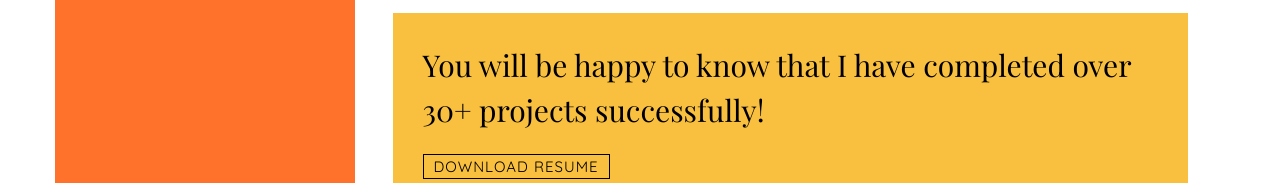
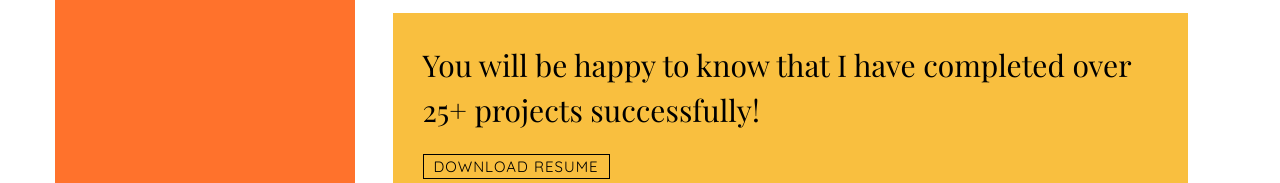
Before and after one commit to Mrjaggu/about_me, a plain HTML site: page index.html in a window 1280 px wide. Shown: the part 485-668 px from the top of the page. Drawn offline with nearby package versions, Linux system fonts and the light colour scheme; files that its build step writes are made by us from their sources; files whose address does not match are found by name; a web font is replaced by a local one.

Commit message:
Update index.html

```diff
--- a/index.html
+++ b/index.html
@@ -111,7 +111,7 @@
                     <div class="row">
 				        <div class="col-md-12 animate-box" data-animate-effect="fadeInLeft">
 				            <div class="hire">
-								<h2>You will be happy to know that I have completed over 30+ projects successfully!</h2>
+								<h2>You will be happy to know that I have completed over 25+ projects successfully!</h2>
 								    <a href="Resume.pdf" class="btn-hire" style="text-align: center;" target="_blank">Download Resume</a>
 				            </div>
 				        </div>
```
